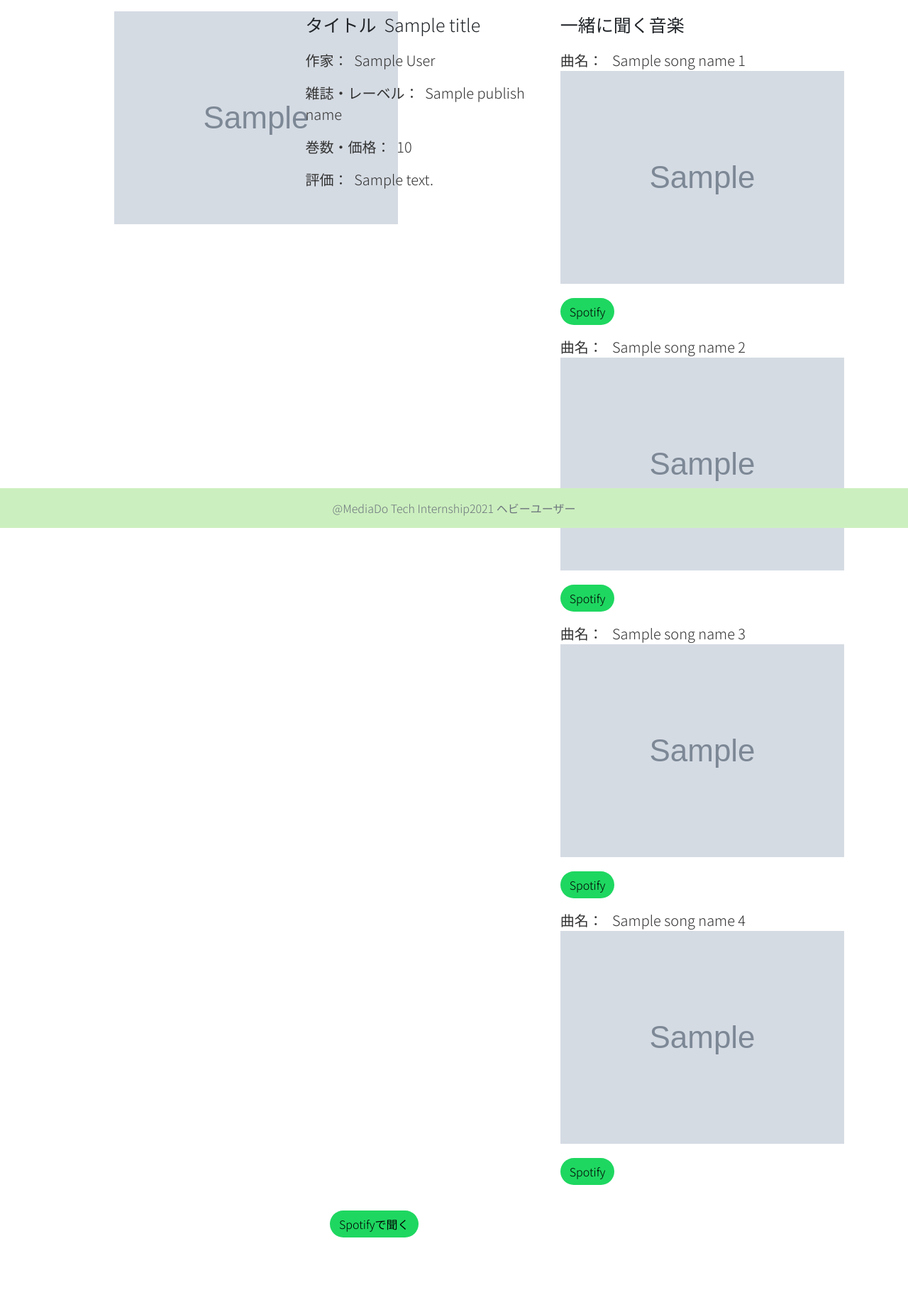
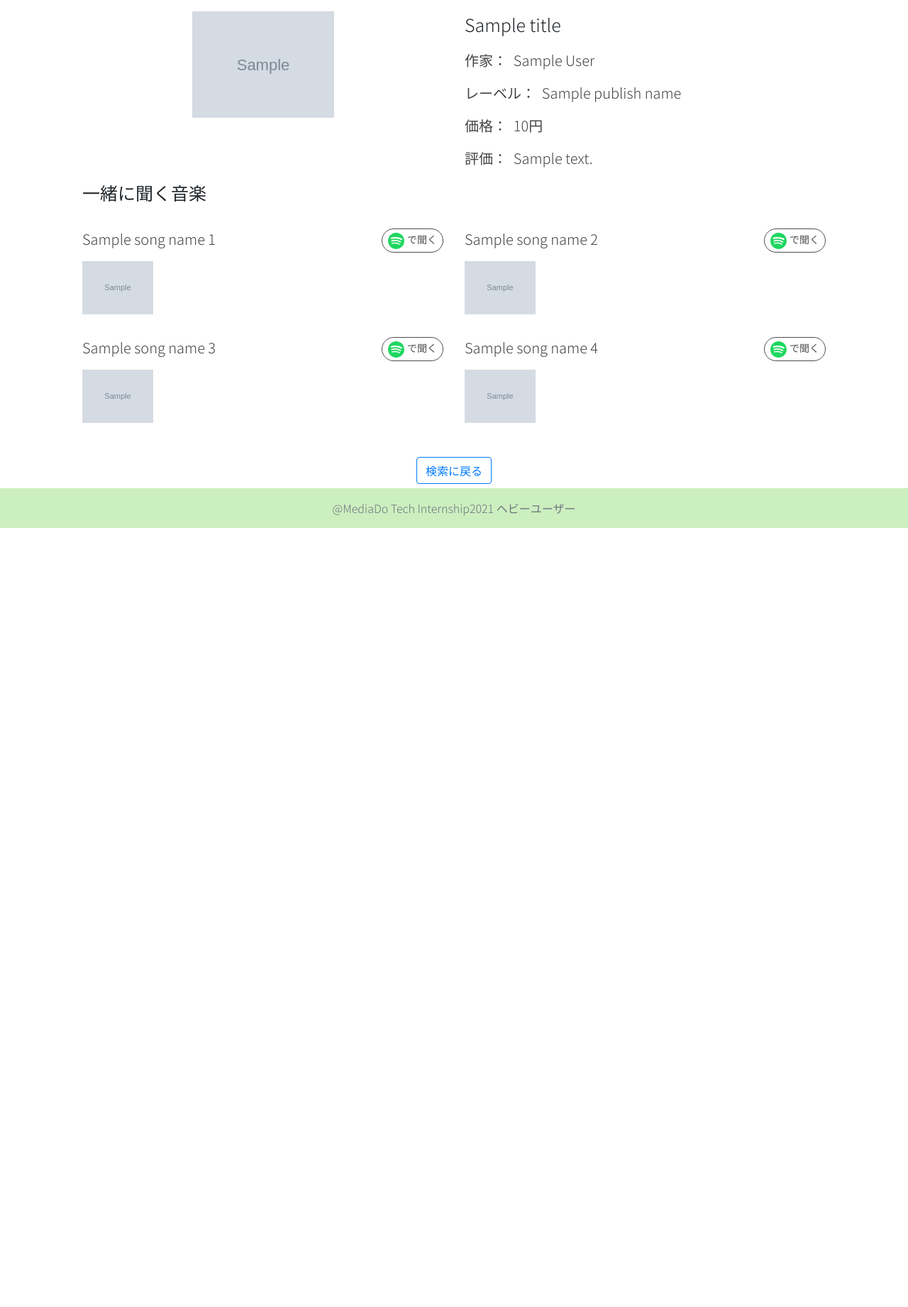
Before and after one commit to ryosuke8923/Media_do_Internship_2021, a Flask app: template templates/result.html in a window 1280 px wide. Shown: the part 56-1898 px from the top of the page at 71% size. After the commit the page ends 800 px from the top, so only its background shows below. Run offline with Flask 2, Linux system fonts and the light colour scheme; the template is opened without the code that fills it: most values are stand-ins (such as "Sample title", 1, 10 or a date in 2020); grey boxes marked "Sample" are stand-in pictures; some libraries are stand-ins or nearby versions.

Commit message:
ボタン変更 レスポンシブ調整 音楽の位置変更 画像微調整

```diff
--- a/static/css/style.css
+++ b/static/css/style.css
@@ -17,10 +17,6 @@ body{
 
 .form-control{
     border-color: #4D4D4D;
-}
-
-.btn{
-    margin-top: 20px;
 }
 
 .btn-outline-success{
@@ -71,7 +67,21 @@ p.AIUEOsize{
 
 /* result responsive */
 .detail{
-    color: #333333;
+    color: #444444;
+}
+
+.music-photo{
+    width: 100px;
+}
+
+.btn-success{
+    color: #444444;
+    font-size: 3px;
+}
+
+.spotify-fig{
+    width: 23px;
+    margin-right: 4px;
 }
 
 @media (min-width: 992px) {
@@ -82,7 +92,7 @@ p.AIUEOsize{
         font-size: 20px;
     }
     .img-res img{
-        width: 400px;
+        width: 200px;
     }
 }
 @media (max-width: 991.98px) {
@@ -93,7 +103,7 @@ p.AIUEOsize{
         font-size: 13px;
     }
     .img-res img{
-        width: 350px;
+        width: 150px;
     }
 }
 @media (max-width: 767.98px) {
@@ -104,17 +114,17 @@ p.AIUEOsize{
         font-size: 15px;
     }
     .img-res img{
-        width: 500px;
+        width: 200px;
     }
 }
 @media (max-width: 575.98px) {
     .font-res {
-        font-size: 17px;
+        font-size: 18px;
     }
     .detail{
-        font-size: 12px;
+        font-size: 14px;
     }
     .img-res img{
-        width: 500px;
+        width: 150px;
     }
 }
--- a/templates/index.html
+++ b/templates/index.html
@@ -62,12 +62,12 @@
             <!-- actionに結果を表示するhtmlのパスを指定してください. -->
             <form class="search-form" action="/result.html" method="POST">
                 <input class="form-control me-2" type="search" name="title" placeholder="本のタイトルを入力してください" aria-label="Search">
-                <button class="btn btn-outline-success"  type="submit">検索</button>
+                <button class="btn btn-outline-success"  type="submit" style="margin-top: 20px;">検索</button>
             </form>
         </div>
     </div>
     <div class="container">
-
+-
 
     <!-- footer -->
     <footer class="fixed-bottom" style="background-color:#ccefbf;">
--- a/templates/result.html
+++ b/templates/result.html
@@ -46,39 +46,45 @@
 
     <div class="container">
         <div class="row align-items-start d-flex justify-content-center m-3">
-            <div class="col-md-3 col-12 img-res">
+            <div class="col-6 img-res d-flex justify-content-center">
                 <img src="{{book_large_image}}" alt="">
             </div>
-            <div class="col-md-4 col-6">
-                <p class="font-res">タイトル&nbsp;&nbsp;{{title}}</p>
+            <div class="col-6">
+                <p class="font-res">{{title}}</p>
                 <div class="my-3 detail">作家：&nbsp;&nbsp;{{author}}</div>
-                <div class="my-3 detail">雑誌・レーベル：&nbsp;&nbsp;{{publish_name}}</div>
-                <div class="my-3 detail">巻数・価格：&nbsp;&nbsp;{{price_yen}}</div>
+                <div class="my-3 detail">レーベル：&nbsp;&nbsp;{{publish_name}}</div>
+                <div class="my-3 detail">価格：&nbsp;&nbsp;{{price_yen}}円</div>
                 <div class="mt-3 detail">評価：&nbsp;&nbsp;{{review}}</div>
             </div>
-            <div class="col-md-4 col-6">
-                <p class="font-res">一緒に聞く音楽</p>
-                <div class="my-3 detail">曲名： &nbsp;&nbsp;{{song_name_1}}
-                    <img src="{{music_image_1}}">
-                    <a href="{{ref_1}}" type="button" class="btn rounded-pill" style="color: #000000; background-color: #1ED760;">Spotify</a>
-                </div>
-                <div class="my-3 detail">曲名： &nbsp;&nbsp;{{song_name_2}}
-                    <img src="{{music_image_2}}">
-                    <a href="{{ref_2}}" type="button" class="btn rounded-pill" style="color: #000000; background-color: #1ED760;">Spotify</a>
-                </div>
-                <div class="my-3 detail">曲名： &nbsp;&nbsp;{{song_name_3}}
-                    <img src="{{music_image_3}}">
-                    <a href="{{ref_3}}" type="button" class="btn rounded-pill" style="color: #000000; background-color: #1ED760;">Spotify</a>
-                </div>
-                <div class="mt-3 detail">曲名： &nbsp;&nbsp;{{song_name_4}}
-                    <img src="{{music_image_4}}">
-                    <a href="{{ref_4}}" type="button" class="btn rounded-pill" style="color: #000000; background-color: #1ED760;">Spotify</a>
+            <div class="col-12">
+                <p class="font-res" style="margin-top: 15px;">一緒に聞く音楽</p>
+                <div class = "row .d-flex .align-items-center">
+                    <div class="col-md-6 col-12 my-3 detail">{{song_name_1}}
+                        <a href="{{ref_1}}" type="button" class="btn btn-sm btn-outline-success rounded-pill float-right">
+                            <img class="spotify-fig" src="../static/images/Spotify.svg">で聞く</a>
+                        <div><img class = "music-photo mt-3" src="{{music_image_1}}"></div>
+                    </div>
+                    <div class="col-md-6 col-12 my-3 detail">{{song_name_2}}
+                        <a href="{{ref_2}}" type="button" class="btn btn-sm btn-outline-success rounded-pill float-right">
+                            <img class="spotify-fig" src="../static/images/Spotify.svg">で聞く</a>
+                        <div><img class = "music-photo mt-3" src="{{music_image_2}}"></div>
+                    </div>
+                    <div class="col-md-6 col-12 my-3 detail">{{song_name_3}}
+                        <a href="{{ref_3}}" type="button" class="btn btn-sm btn-outline-success rounded-pill float-right">
+                            <img class="spotify-fig" src="../static/images/Spotify.svg">で聞く</a>
+                        <div><img class = "music-photo mt-3" src="{{music_image_3}}"></div>
+                    </div>
+                    <div class="col-md-6 col-12 mt-3 detail">{{song_name_4}}
+                        <a href="{{ref_4}}" type="button" class="btn btn-sm btn-outline-success rounded-pill float-right">
+                            <img class="spotify-fig" src="../static/images/Spotify.svg">で聞く</a>
+                        <div><img class = "music-photo mt-3" src="{{music_image_4}}"></div>
+                    </div>
                 </div>
             </div>
         </div>
         <div class="row justify-content-center mb-5" style="padding-bottom:50px;">
-            <div class = "col-md-4 col-6">
-                <a href="https://www.spotify.com/jp/" type="button" class="btn rounded-pill" style="color: #000000; background-color: #1ED760;">Spotifyで聞く</a>
+            <div class = "col-md-4 col-6 text-center mt-3">
+                <a href="/" type="button" class="btn btn-outline-primary">検索に戻る</a>
             </div>
         </div>
     </div>
```
Also changed, not shown: static/images/Spotify.svg (added).
